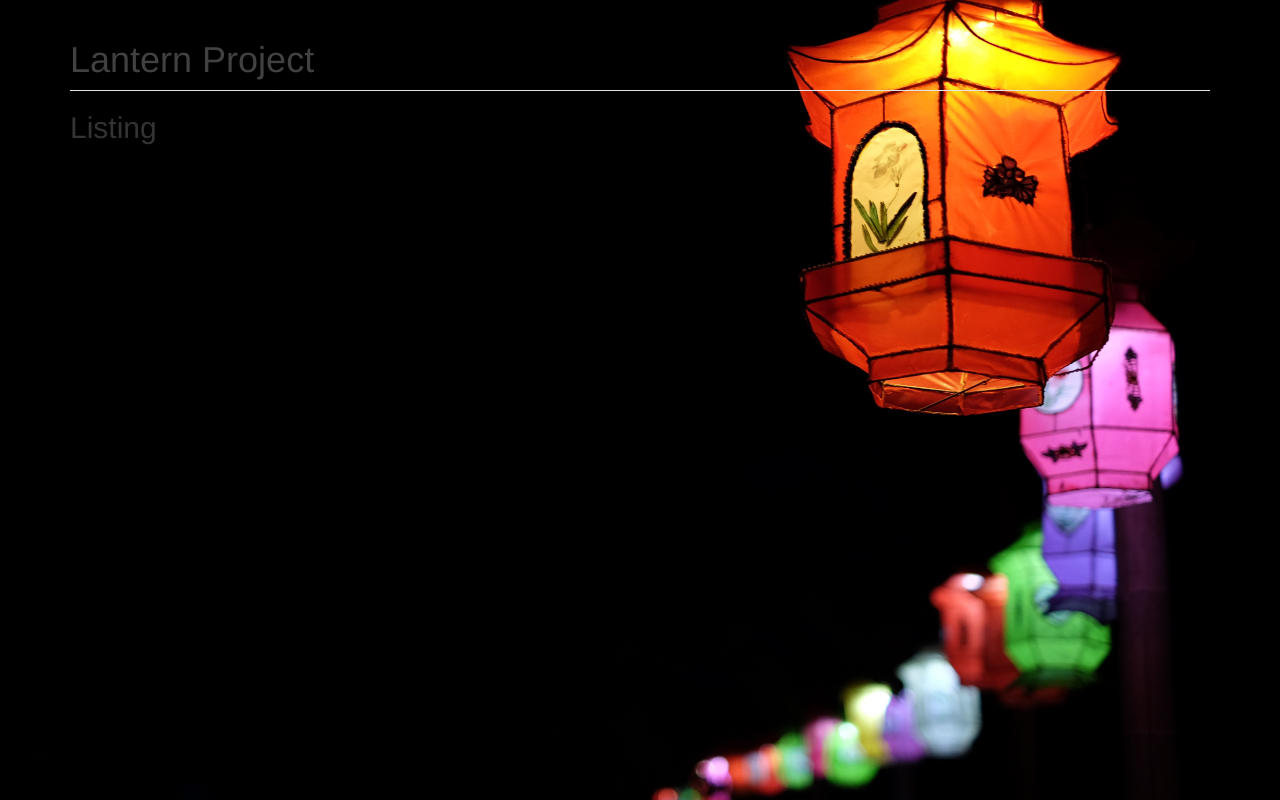
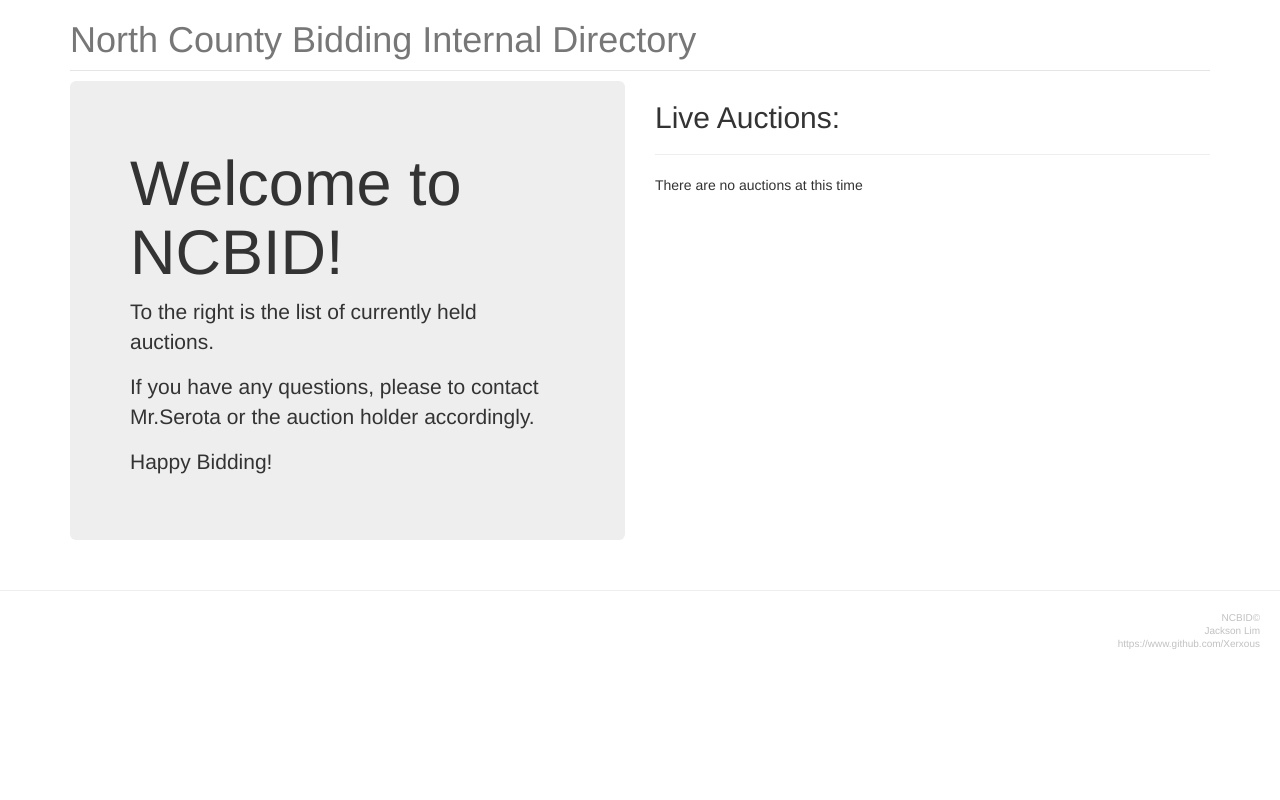
Before and after one commit to NorthCountyCS/masterpiece-bid, a Django app: page / in a window 1280 px wide. Run offline with Django 3.2, Linux system fonts and the light colour scheme; data that the repository does not hold is empty; some libraries are stand-ins or nearby versions.

Commit message:
major update

```diff
--- a/home/views.py
+++ b/home/views.py
@@ -1,17 +1,25 @@
 from django.shortcuts import render, redirect
 from django.db.models import Max
 from django.contrib.auth.models import User
-from .models import Artwork, Bid
+from .models import Product, Bid, Auction
 from . import validation
 import datetime
 
 # Create your views here.
-def list_artwork(request):
+def list_auction(request):
+    return render(request, 'main.html', {'auctions': Auction.objects.all()})
+
+def list_artwork(request, query):
     context = dict()
-
     # Get max bid amount of each art
     bids = []
-    artwork = Artwork.objects.all()
+    auction = Auction.objects.filter(name=query)
+
+    if not auction:
+        redirect(request, 'list_auction')
+    auction = auction.get(name=query)
+    context['auction'] = auction
+    artwork = Product.objects.filter(auction=auction)
     for art in artwork:
         max_bid = art.bid_set.all().aggregate(Max('amount'))['amount__max']
         if max_bid != None:
@@ -24,10 +32,11 @@ def list_artwork(request):
 
 def view_artwork(request, item_id):
     context = dict()
+    product = Product.objects.get(id=item_id)
     context['item_id'] = item_id
-    context['item'] = Artwork.objects.get(id=item_id)
+    context['item'] = product
     context['bidders'] = Bid.objects.all().filter(artwork__id=item_id).order_by('-amount')
-
+    context['auction'] = Auction.objects.get(name=product.auction.name)
     if request.method == 'POST':
 
         if context['item'].is_expired:
@@ -39,7 +48,7 @@ def view_artwork(request, item_id):
         valid = validation.validate(name, email, amount, context['item'])
 
         if valid == validation.VALID:
-            bid = Bid(artwork=Artwork.objects.get(id=item_id), name=name, email=email, amount=amount)
+            bid = Bid(artwork=Product.objects.get(id=item_id), name=name, email=email, amount=amount)
             bid.save()
             try:
                 notification.send(to=email ,message=('Masterpiece: %s\nBidder: %s\nAmount: %s\nEmail: %s\n'%(context['item'].name, name,amount,email)))
--- a/ncbid/urls.py
+++ b/ncbid/urls.py
@@ -15,10 +15,11 @@ Including another URLconf
 """
 from django.conf.urls import include, url
 from django.contrib import admin
-from home.views import list_artwork, view_artwork
+from home.views import list_artwork, view_artwork, list_auction
 
 urlpatterns = [
     url(r'^admin/', include(admin.site.urls)),
-    url(r'^$', list_artwork, name='list_artwork'),
+    url(r'^$', list_auction, name='list_auction'),
+    url(r'^([A-Za-z\s]+)$', list_artwork, name='list_artwork'),
     url(r'^(?P<item_id>\d+)$', view_artwork, name='view_artwork'),
 ]
--- /dev/null
+++ b/requirements.txt
@@ -0,0 +1,3 @@
+Django
+Pillow
+psycopg2
--- a/templates/base.html
+++ b/templates/base.html
@@ -6,20 +6,25 @@
     <!-- Jackson Lim -->
     <!-- No Copyright (c) 2015 -->
     <meta charset="UTF-8">
-    <title>Lantern Project &middot;{% block title %}{% endblock %}</title>
+    <title>NCBID &middot;{% block title %}{% endblock %}</title>
     <link rel="stylesheet" href="{% static 'css/bootstrap.min.css' %}"/>
 
     <style>
         html {
             height: 100%
         }
-        body {
-            background-repeat: no-repeat;
-            background-size: 100% 100%;
-            padding-top: 20px;
-            padding-bottom: 20px;
+        .signature
+        {
+           font-size: 10px;
+           line-height: 13px;
+           color: rgb(193,193,193);
+           text-align: right;
+           float: right;
         }
-
+        .footer
+        {
+           padding-right: 20px;
+        }
         .header {
             border-bottom: 1px solid #e5e5e5;
         }
@@ -49,10 +54,10 @@
         {% block css %}{% endblock %}
     </style>
 </head>
-<body background="{% static 'theme/lantern-project.jpg' %}">
+<body>
     <div class="container">
       <div class="header">
-        <h1 class="text-muted"><a href="{% url 'list_artwork' %}" class="header-home">Lantern Project</a></h1>
+        <h1 class="text-muted">North County Bidding Internal Directory</h1>
       </div>
 
         {% if error_message %}
@@ -61,6 +66,12 @@
     </div>
 
     {% block content %}{% endblock %}
+
+    <hr>
+    <div class="footer col-md-offset-5">
+        <p class="signature">NCBID&copy<br/>Jackson Lim<br/>https://www.github.com/Xerxous</p>
+    </div>
+
     <script src="{% static 'js/jquery.min.js' %}"></script>
     <script src="{% static 'js/bootstrap.min.js' %}"></script>
     {% block js %}{% endblock %}
--- a/templates/list_artwork.html
+++ b/templates/list_artwork.html
@@ -5,6 +5,9 @@
 {% endblock %}
 
 {% block css %}
+    body {
+        background-color: #{{ auction.background_color }};
+    }
     .expired {
         color: #777;
         font-size: 12px;
@@ -16,7 +19,7 @@
 
 {% block content %}
     <div class="container">
-      <h2>Listing</h2>
+      <h2>{{ auction.name }}</h2>
       <div class="spaced">
         {% for art, bid in pkg %}
             {% if forloop.counter|divisibleby:3 or forloop.counter0 == 0 %}
--- /dev/null
+++ b/templates/main.html
@@ -0,0 +1,42 @@
+{% extends 'base.html' %}
+{% load static %}
+{% block title %}
+    Auctions
+{% endblock %}
+
+{% block css %}
+  .spaced{
+    margin-top:10px;
+  }
+{% endblock %}
+
+{% block content %}
+    <div class="container">
+      <div class="row spaced">
+        <div class="col-sm-6 col-md-6">
+          <div class="jumbotron">
+            <h1>Welcome to NCBID!</h1>
+            <p>To the right is the list of currently held auctions.</p>
+            <p>If you have any questions, please to contact Mr.Serota or the auction holder accordingly.</p>
+            <p>Happy Bidding!</p>
+          </div>
+        </div>
+
+        <div class="col-sm-6 col-md-6">
+          <h2>Live Auctions:</h2>
+          <hr/>
+          {% if auctions %}
+            {% for auction in auctions %}
+            <div class="alert alert-success">
+              <h4> <a href="{% url 'list_artwork' auction.name %}">{{ auction.name }}</a> </h4>
+              <p>{{ auction.description }}</p>
+              <p>Holder: {{ auction.teacher }}</p>
+            </div>
+            {% endfor %}
+          {% else %}
+            <p>There are no auctions at this time</p>
+          {% endif %}
+        </div>
+      </div>
+    </div>
+{% endblock %}
```
Also changed, not shown: home/admin.py (+6 -4 lines), home/models.py (+12 -2 lines), ncbid/settings.py (+6 -2 lines), templates/view_artwork.html (+12 -1 lines), README.md, db.sqlite3 (deleted), home/migrations/0014_auto_20170509_1531.py (added), home/migrations/0015_auto_20170509_1534.py (added), home/migrations/0016_auto_20170509_1546.py (added), home/migrations/0017_auto_20170509_1610.py (added), home/migrations/0018_auction_background_color.py (added).
